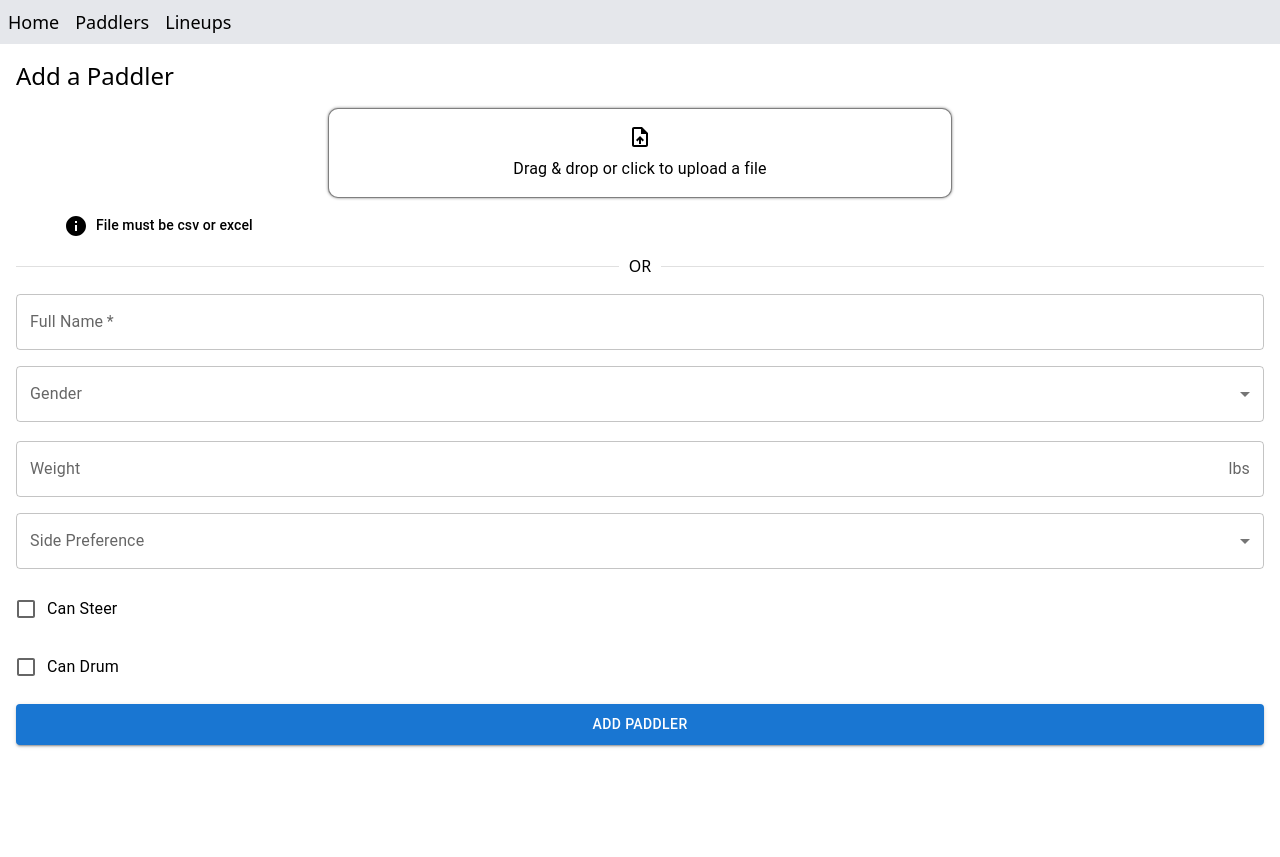
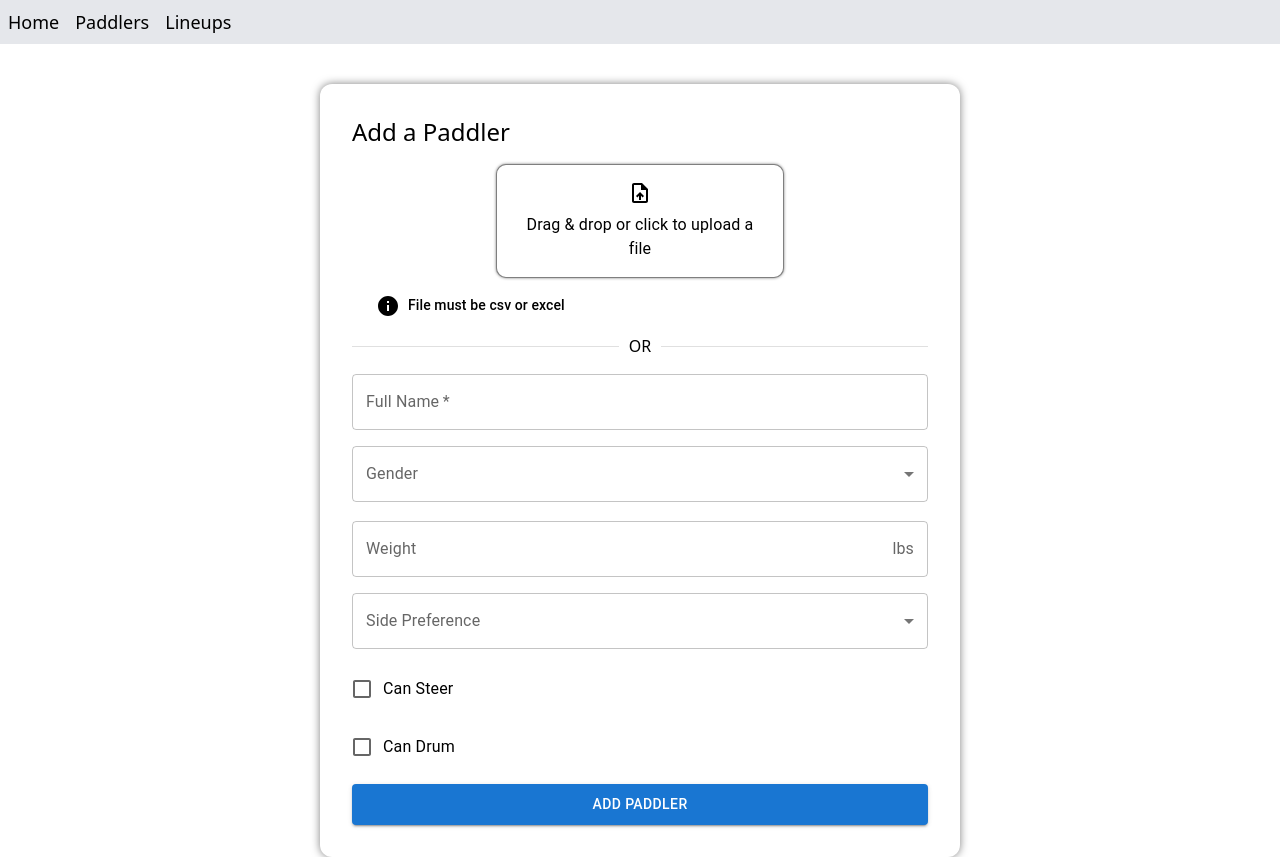
Before and after one commit to squach28/db-lineups, a React (Vite) app in the folder frontend/: page /paddlers/add in a window 1280 px wide. Before the commit the page ends 800 px from the top, so only its background shows below. Built offline with nearby package versions, Linux system fonts and the light colour scheme; no server answers.

Commit message:
added shadow if user is on desktop for AddPaddler page

```diff
--- a/frontend/src/pages/AddPaddler.tsx
+++ b/frontend/src/pages/AddPaddler.tsx
@@ -170,7 +170,17 @@ const AddPaddler = () => {
       </header>
       <main>
         <Box
-          sx={{ display: "flex", flexDirection: "column", padding: 2, gap: 2 }}
+          sx={{
+            display: "flex",
+            flexDirection: "column",
+            padding: { sm: 2, md: 4 },
+            gap: 2,
+            maxWidth: { md: "70%", lg: "50%", xl: "30%" },
+            mt: { md: 5 },
+            mx: { md: "auto" },
+            borderRadius: { md: "12px" },
+            boxShadow: { md: "0 0 8px rgba(0,0,0,0.5)" },
+          }}
         >
           <h1 className="text-2xl">Add a Paddler</h1>
           <FileInput />
```
